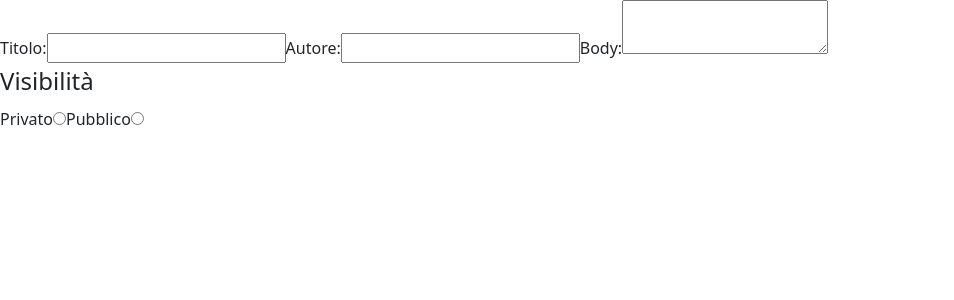
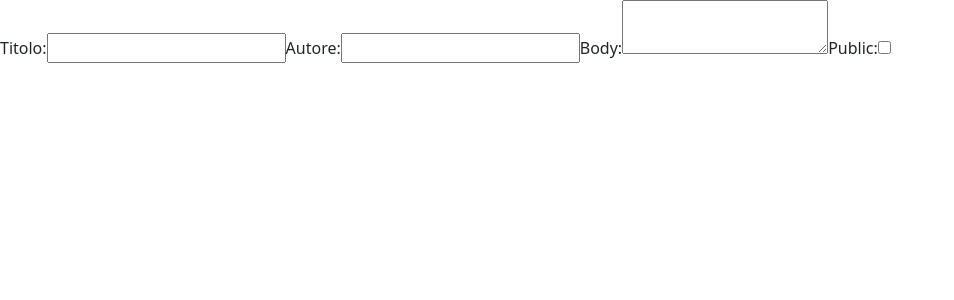
Before and after one commit to Michecosa/react-post-form, a React (Vite) app: page / in a window 1280 px wide. Shown: the top 300 px of the page, without its empty margins (0-954 px from the left). Built offline with nearby package versions, Linux system fonts and the light colour scheme.

Commit message:
Realizing that it wasn't a radio input that was needed, but a checkbox (👉ﾟヮﾟ)👉

```diff
--- a/src/components/Form.jsx
+++ b/src/components/Form.jsx
@@ -11,7 +11,13 @@ export default function Form({ endpoint }) {
   const [formData, setFormData] = useState(defaultFormData);
 
   function handleSubmit() {}
-  function handleChange() {}
+  function handleChange(e) {
+    const { name, value, type, checked } = e.target;
+    setFormData({
+      ...formData,
+      [name]: type === "checkbox" ? checked : value,
+    });
+  }
 
   return (
     <div>
@@ -38,29 +44,15 @@ export default function Form({ endpoint }) {
           Body:
           <textarea name="body" value={formData.body} onChange={handleChange} />
         </label>
-        <div>
-          <legend>Visibilità</legend>
-          <label>
-            Privato
-            <input
-              type="radio"
-              name="radio"
-              value="private"
-              checked={formData.public === "private"}
-              onChange={handleChange}
-            />
-          </label>
-          <label>
-            Pubblico
-            <input
-              type="radio"
-              name="radio"
-              value="public"
-              checked={formData.public === "public"}
-              onChange={handleChange}
-            />
-          </label>
-        </div>
+        <label>
+          Public:
+          <input
+            type="checkbox"
+            name="public"
+            checked={formData.public}
+            onChange={handleChange}
+          />
+        </label>
       </form>
     </div>
   );
```
